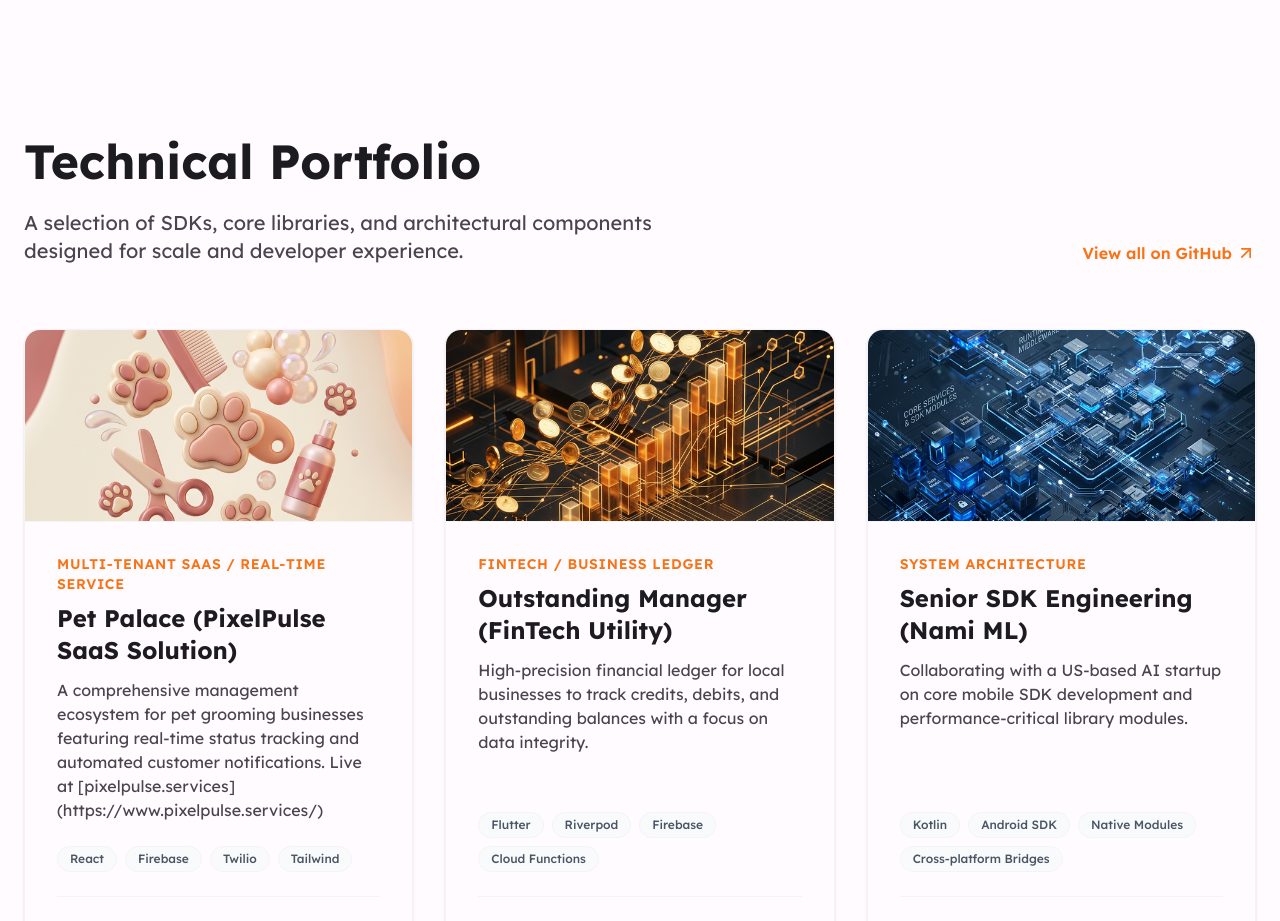
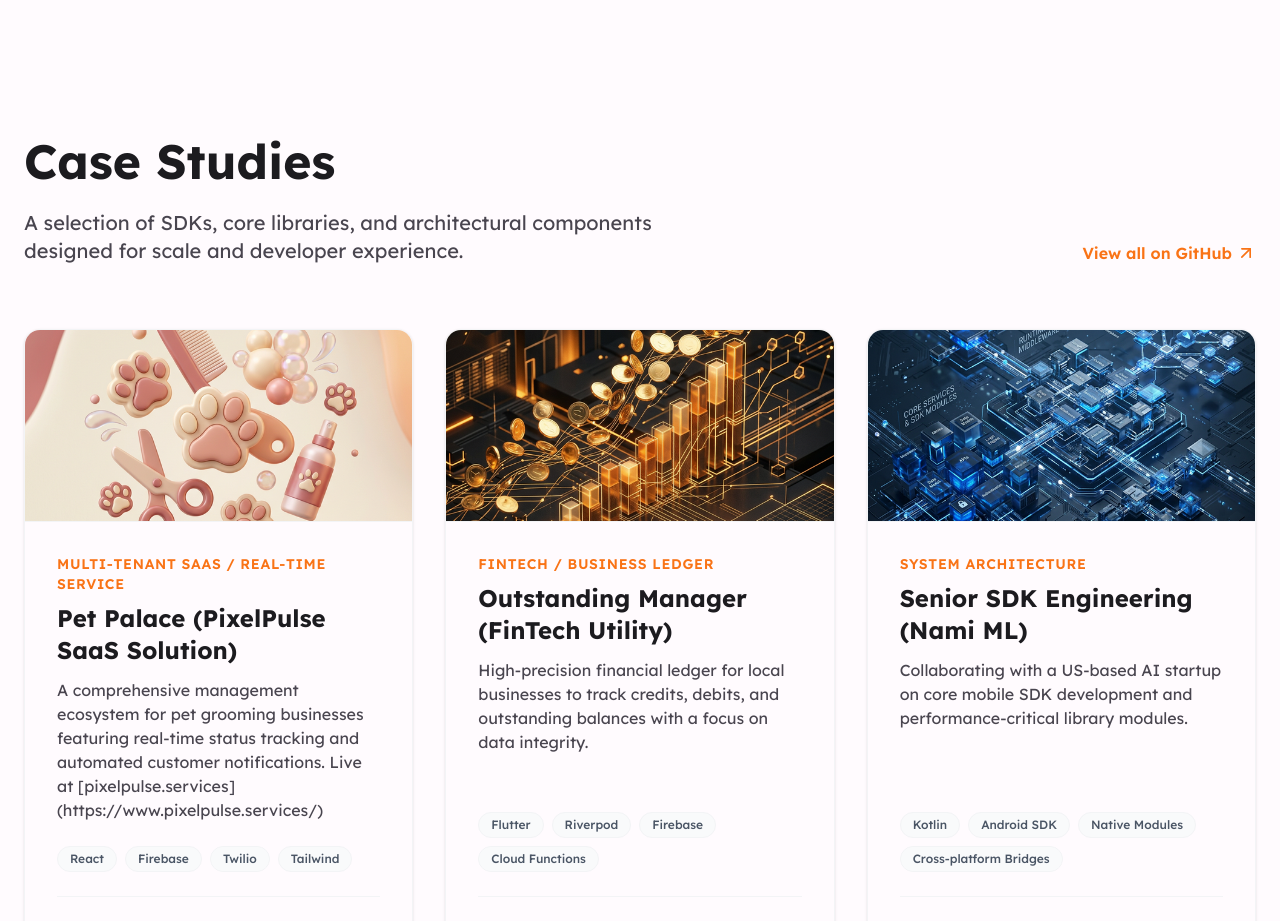
Before and after one commit to megh-lath-1012/Portfolio-Website, a Next.js app: page / in a window 1280 px wide. Shown: the part 1700-2621 px from the top of the page. Built offline with nearby package versions, Linux system fonts and the light colour scheme.

Commit message:
chore: update layout metadata and portfolio section title

```diff
--- a/src/app/layout.tsx
+++ b/src/app/layout.tsx
@@ -14,8 +14,8 @@ const inter = Inter({
 });
 
 export const metadata: Metadata = {
-  title: "Android SDK Engineer Portfolio",
-  description: "Senior Mobile Engineer Portfolio specializing in SDKs",
+  title: "PixelPulse Services | High-Performance Mobile Ecosystems",
+  description: "Engineering studio specialized in Android SDKs, Flutter applications, and full-stack business systems led by Megh Lath.",
 };
 
 import SmoothScroll from "@/providers/SmoothScroll";
--- a/src/components/TechnicalPortfolio.tsx
+++ b/src/components/TechnicalPortfolio.tsx
@@ -41,7 +41,7 @@ export default function TechnicalPortfolio() {
         >
           <div className="max-w-2xl">
             <h2 className="text-4xl md:text-5xl font-bold text-navy mb-6">
-              Technical Portfolio
+              Case Studies
             </h2>
             <p className="text-xl text-text-body">
               A selection of SDKs, core libraries, and architectural components designed for scale and developer experience.
```
Also changed, not shown: 1 other file (tests, documents, lock files or other folders).
